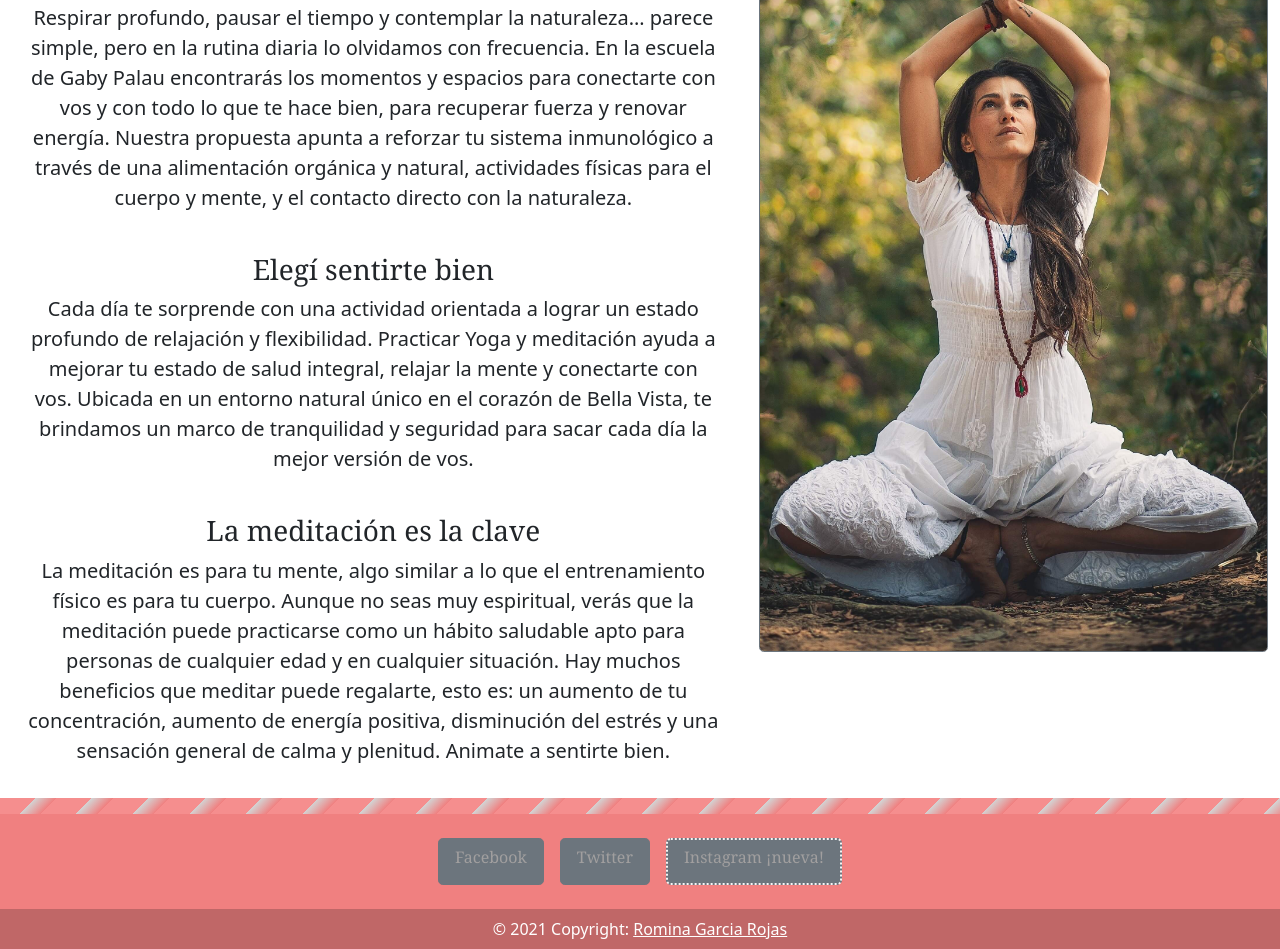
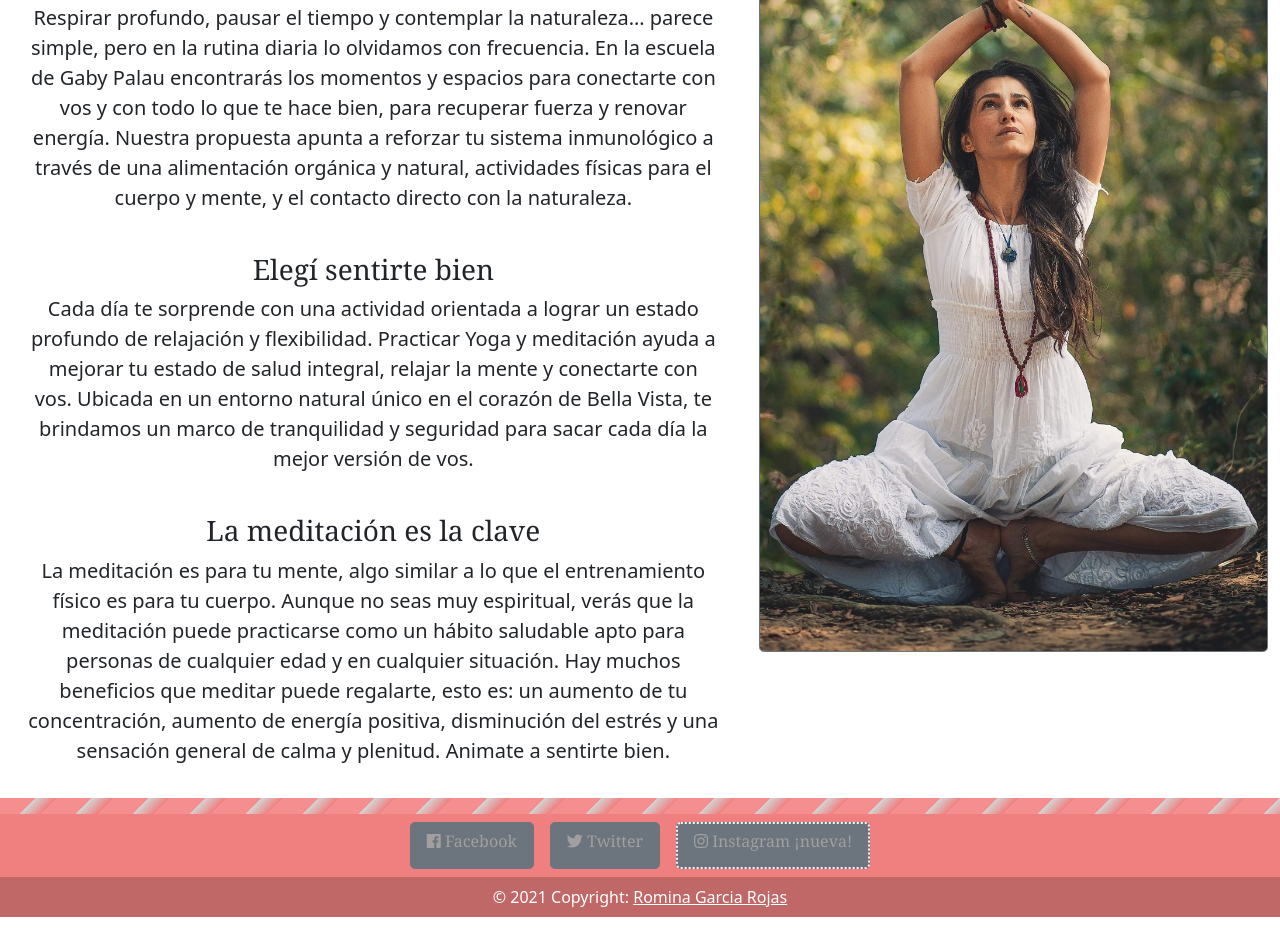
Before and after one commit to rominagarciarojas/Codehouse-5-Entrega, a website: page index.html in a window 1280 px wide. Shown: the part 1227-2176 px from the top of the page. After the commit the page ends 2144 px from the top, so only its background shows below. Drawn offline with Linux system fonts and the light colour scheme.

Commit message:
final footer

```diff
--- a/index.html
+++ b/index.html
@@ -7,6 +7,7 @@
     <meta name="description" content="Prácticas de yoga y meditación para todos los niveles, guiadas por maestros expertos. Veni a encontrar tu mejor estado físico y metal">
     <meta name="keywords"  content="yoga, mindfulness, meditación, bienestar, ashtanga, bikram, kundalini">
     <meta name="robots" content="index, follow">
+    <link rel="stylesheet" href="https://use.fontawesome.com/releases/v5.3.1/css/all.css" integrity="sha384-mzrmE5qonljUremFsqc01SB46JvROS7bZs3IO2EmfFsd15uHvIt+Y8vEf7N7fWAU" crossorigin="anonymous">
     <link rel="preconnect" href="https://fonts.gstatic.com">
     <link href="https://fonts.googleapis.com/css2?family=Lora&display=swap" rel="stylesheet">
     <link rel="stylesheet" href="styles/style.css">
@@ -120,15 +121,15 @@
     </div>
 </main>
 <footer class="text-center text-lg-start">
-  <div class="redesSociales__contenedor container d-flex justify-content-center py-4">
+  <div class="redesSociales__contenedor container d-flex justify-content-center py-2">
     <button type="button" class="redesSociales__boton btn btn-secondary btn-lg btn-floating mx-2">
-      <h6 class="fw-light" style="font-family:Georgia, 'Times New Roman', Times, serif;">Facebook</h6>
+      <h6 class="fw-light" style="font-family:Georgia, 'Times New Roman', Times, serif;"><i class="fab fa-facebook"></i> Facebook</h6>
     </button>
     <button type="button" class="redesSociales__boton btn btn-secondary btn-lg btn-floating mx-2">
-      <h6 class="fw-light" style="font-family:Georgia, 'Times New Roman', Times, serif;">Twitter</h6>
+      <h6 class="fw-light" style="font-family:Georgia, 'Times New Roman', Times, serif;"><i class="fab fa-twitter"></i> Twitter</h6>
     </button>
-    <button type="button" class="redesSociales__boton redesSociales__boton--nueva btn btn-secondary btn-lg btn-floating mx-2">
-      <h6 class="fw-light" style="font-family:Georgia, 'Times New Roman', Times, serif;">Instagram ¡nueva!</h6>
+    <button type="button" class="redesSociales__boton redesSociales__boton--nueva btn btn-secondary btn-lg btn-floating mx-2 align-items-center">
+      <h6 class="fw-light" style="font-family:Georgia, 'Times New Roman', Times, serif;"><i class="fab fa-instagram"></i> Instagram ¡nueva!</h6>
     </button>
   </div>
   <div class="text-center text-white p-2" style="background-color: rgba(0, 0, 0, 0.2);">
--- a/styles/style.scss
+++ b/styles/style.scss
@@ -193,4 +193,7 @@ h4{
     .textoPC{
         font-size: 20px;
     }
+    footer h6{
+        font-size: 25px;
+    }
  }
```
Also changed, not shown: Files/contacto.html (+10 -9 lines), Files/cursos.html (+5 -4 lines), Files/galeria.html (+5 -4 lines), Files/practica_en_linea.html (+5 -4 lines), Files/sobre_mi.html (+5 -4 lines), styles/style.css, 1 other file.
